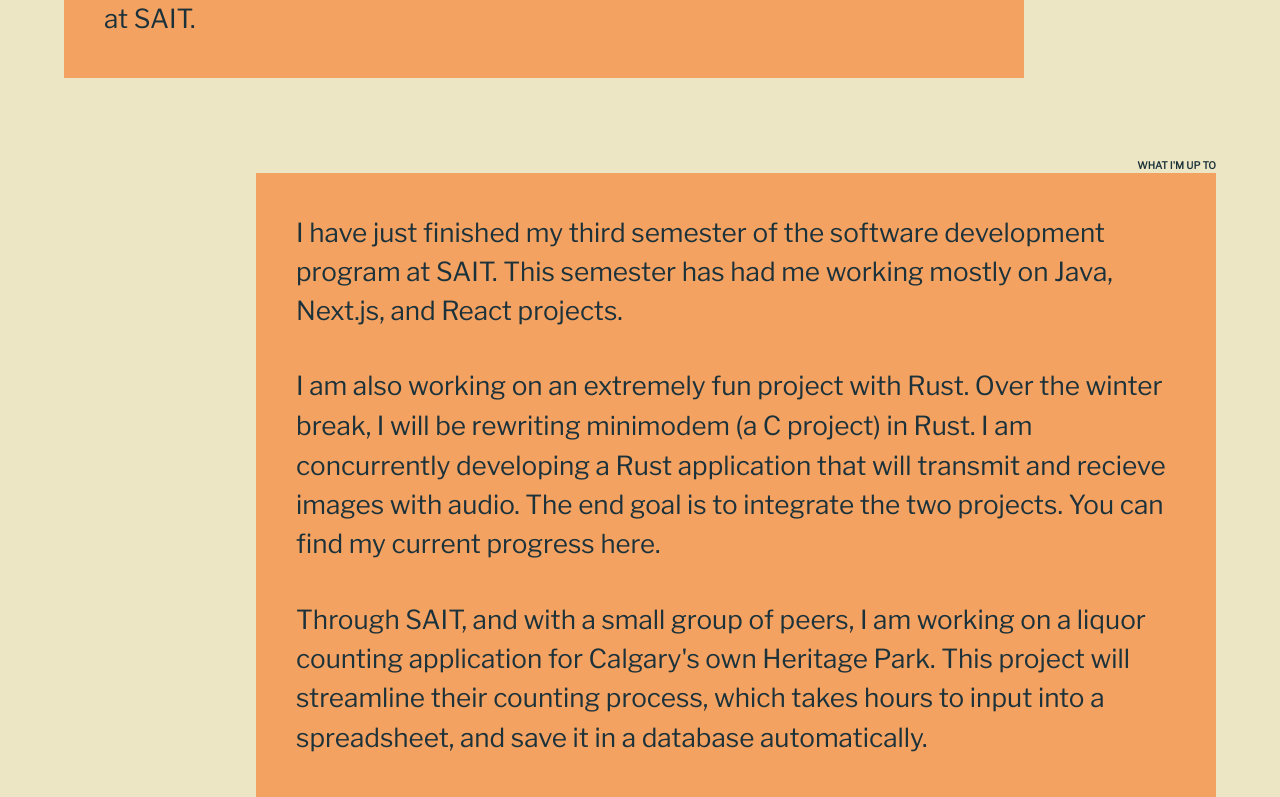
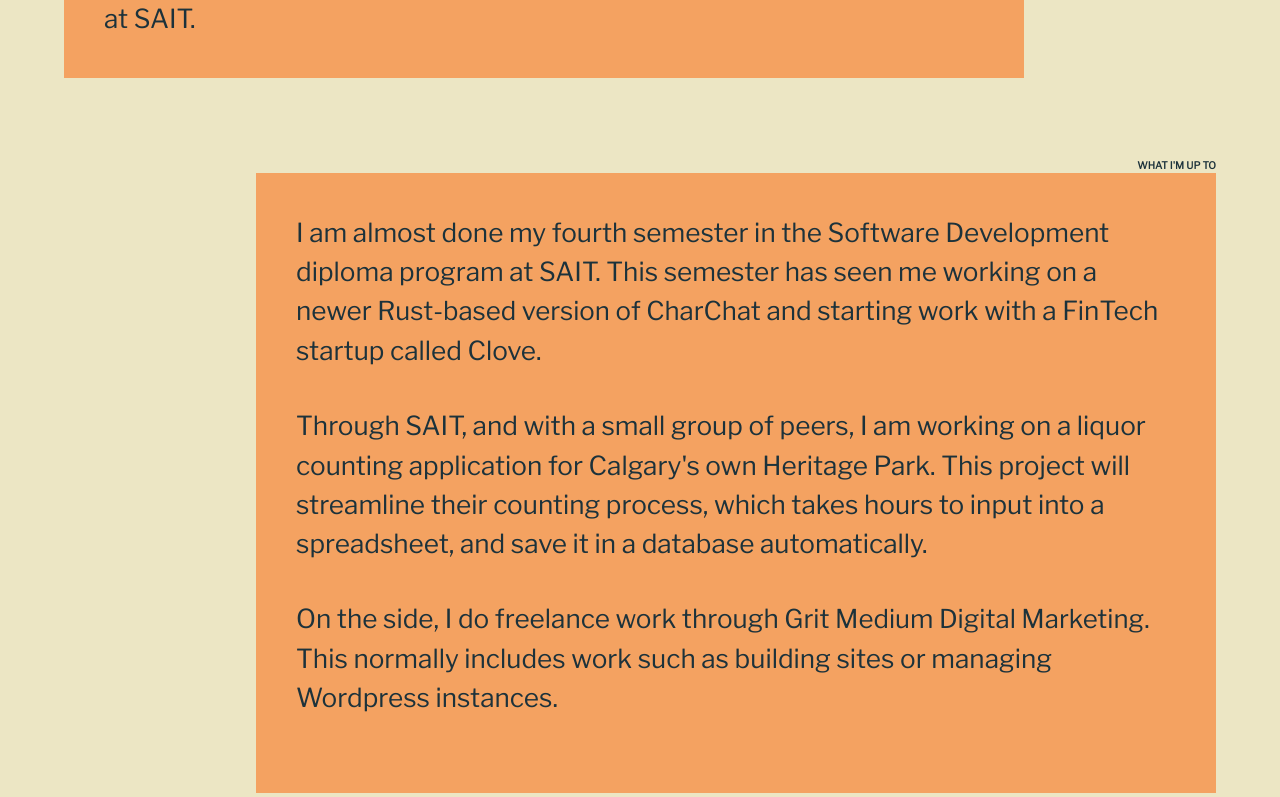
Before and after one commit to jovielarue/portfolio, a React (Vite) app: page / in a window 1280 px wide. Shown: the part 1172-1969 px from the top of the page. Built offline with nearby package versions, Linux system fonts and the light colour scheme; a web font is replaced by a local one.

Commit message:
Feat: update about-me with relevant info

```diff
--- a/src/components/About.jsx
+++ b/src/components/About.jsx
@@ -8,7 +8,7 @@
           <p>
             I am a passionate and dynamic software developer. I like to make a
             difference in the world wherever possible. I've been interested in
-            computers since i was a small child, and that interest has not
+            computers since I was a small child, and that interest has not
             faded. As a 13 year old, I was discovering Debian Linux on the CHIP
             computer and Raspberry Pis. As I grew older, my love for Linux and
             programming has steadily grown, and I'm now taking the Software
@@ -21,32 +21,17 @@
         <h2>WHAT I'M UP TO</h2>
         <div className="upto-body">
           <p>
-            I have just finished my third semester of the software development
-            program at SAIT. This semester has had me working mostly on Java,
-            Next.js, and React projects.
-          </p>
-          <p>
-            I am also working on an extremely fun project with Rust. Over the
-            winter break, I will be rewriting{" "}
+            I am almost done my fourth semester in the Software Development
+            diploma program at SAIT. This semester has seen me working on a
+            newer{" "}
             <a
-              href="https://github.com/kamalmostafa/minimodem"
+              href="https://github.com/jovielarue/mrrp"
               target="_blank"
               rel="noreferrer"
             >
-              minimodem
+              Rust-based version of CharChat
             </a>{" "}
-            (a C project) in Rust. I am concurrently developing a Rust
-            application that will transmit and recieve images with audio. The
-            end goal is to integrate the two projects. You can find my current
-            progress{" "}
-            <a
-              href="https://github.com/jovielarue/audimage"
-              target="_blank"
-              rel="noreferrer"
-            >
-              here
-            </a>
-            .
+            and starting work with a FinTech startup called Clove.
           </p>
           <p>
             Through SAIT, and with a small group of peers, I am working on a
```
